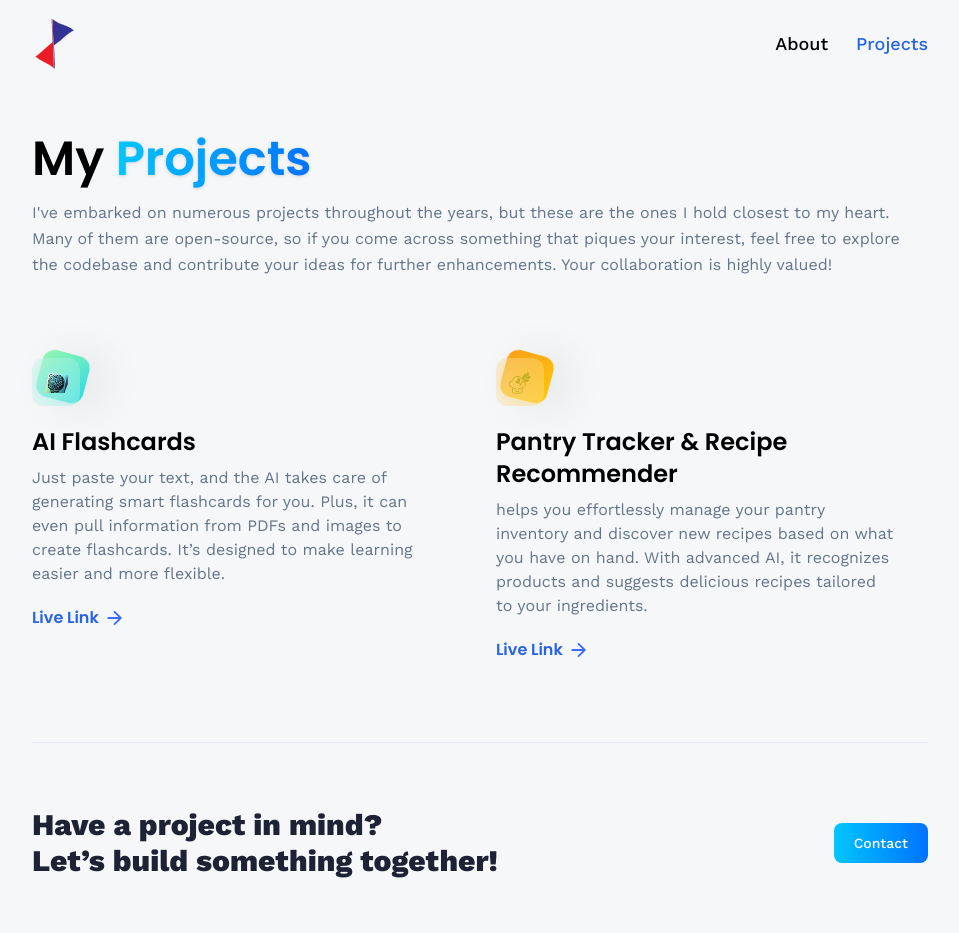
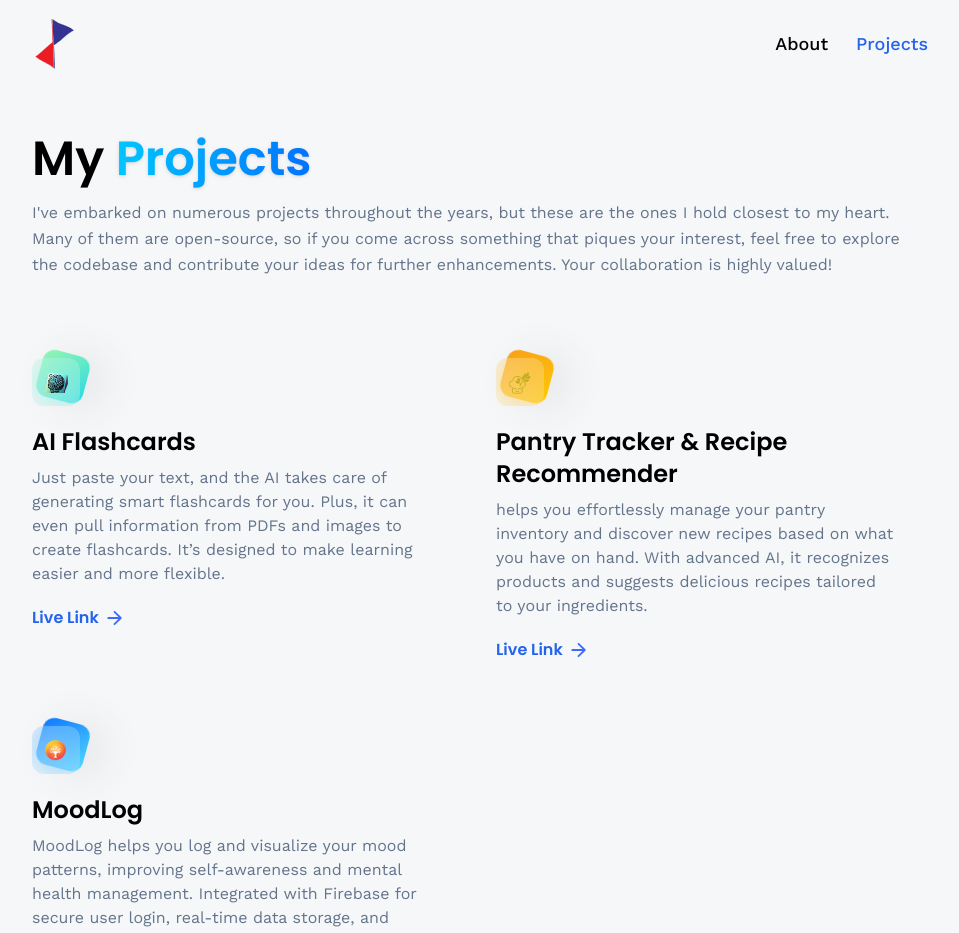
Before and after one commit to PratikPaudel/personal-website, a React (Vite) app: page /projects in a window 1280 px wide. Shown: the top 933 px of the page, without its empty margins (160-1119 px from the left). Built offline with nearby package versions, Linux system fonts and the light colour scheme; no server answers.

Commit message:
added moodlog in the project section.

```diff
--- a/src/assets/images/index.js
+++ b/src/assets/images/index.js
@@ -5,6 +5,7 @@ import vermeer from './vermeer.svg'
 import nwc from './nwc.png'
 import logo from './logo.svg'
 import flashcardsaas from './flashcardsaas.jpeg'
+import moodlog from './moodlog.png'
 
 export {
     hero,
@@ -13,5 +14,6 @@ export {
     vermeer,
     nwc,
     logo,
-    flashcardsaas
+    flashcardsaas,
+    moodlog,
 }
--- a/src/constants/index.js
+++ b/src/constants/index.js
@@ -1,4 +1,4 @@
-import { esports, scholarshipauditions, vermeer, nwc } from "../assets/images";
+import { esports, scholarshipauditions, vermeer, nwc, moodlog } from "../assets/images";
 import {
     contact,
     css,
@@ -222,5 +222,14 @@ export const projects = [
         name: 'Pantry Tracker & Recipe Recommender',
         description: 'helps you effortlessly manage your pantry inventory and discover new recipes based on what you have on hand. With advanced AI, it recognizes products and suggests delicious recipes tailored to your ingredients.',
         link: 'https://github.com/PratikPaudel/pantry-tracker',
+        github: '',
+    },
+    {
+        iconUrl: moodlog,
+        theme: 'btn-back-blue',
+        name: 'MoodLog',
+        description: 'MoodLog helps you log and visualize your mood patterns, improving self-awareness and mental health management. Integrated with Firebase for secure user login, real-time data storage, and personalized mood tracking.',
+        link: 'https://github.com/PratikPaudel/moodlog',
+        github: '',
     }
 ];
```
Also changed, not shown: src/assets/images/moodlog.png (added).
